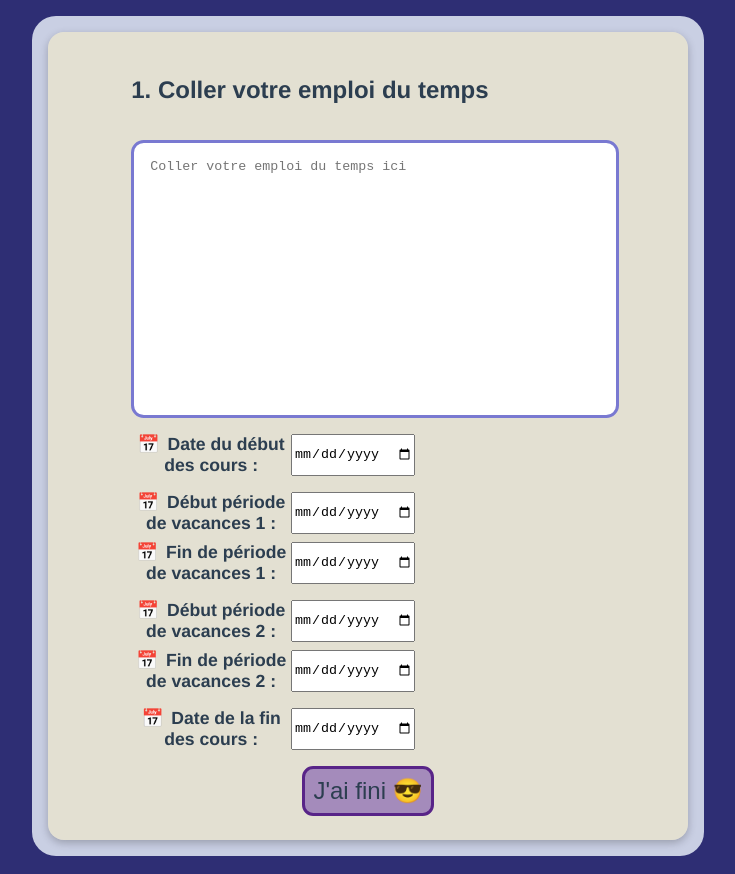
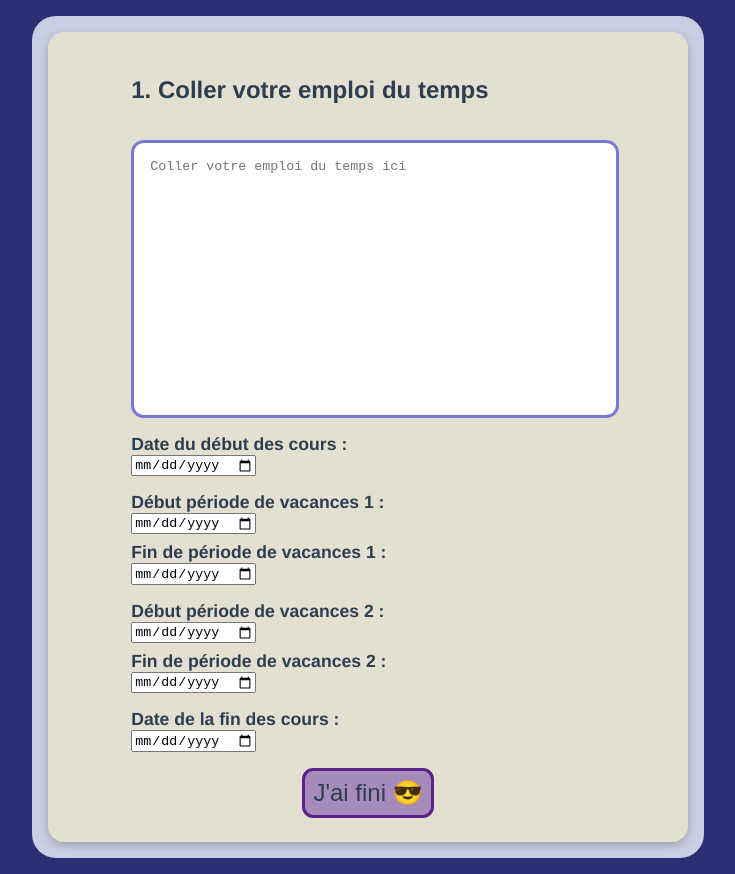
Before and after one commit to lsacienne/calendar-maker, a Vue app: page / in a window 1280 px wide. Shown: the whole page, without its empty margins (272-1007 px from the left). Built offline with nearby package versions, Linux system fonts and the light colour scheme.

Commit message:
:recycle: Add of props to disable the date input

```diff
--- a/src/components/from_components/DateField.vue
+++ b/src/components/from_components/DateField.vue
@@ -1,7 +1,9 @@
 <template>
     <div class="date-item">
         <label for="date_debut">{{labeltext}}</label>
-        <input type="date" name="date_debut" id="date_debut_cours">
+
+        <input v-if="disabled" type="date" name="date_debut" id="date_debut_cours" disabled>
+        <input v-else type="date" name="date_debut" id="date_debut_cours">
     </div>
 </template>
 
@@ -16,7 +18,8 @@ export default defineComponent({
     }
   },
   props: {
-    labeltext: String
+    labeltext: String,
+    disabled: Boolean
   }
 })
 </script>
@@ -24,7 +27,8 @@ export default defineComponent({
 <style scoped>
   .date-item {
     display: inline-flex;
-    width: 60%;
+    flex-wrap: wrap;
+    width: 70%;
     justify-content: space-between;
   }
 
@@ -32,9 +36,4 @@ export default defineComponent({
     font-size: 1.1rem;
     font-weight: bold;
   }
-
-  .date-item label::before {
-    content: "📅";
-    margin-right: 0.5rem;
-  }
 </style>
```
